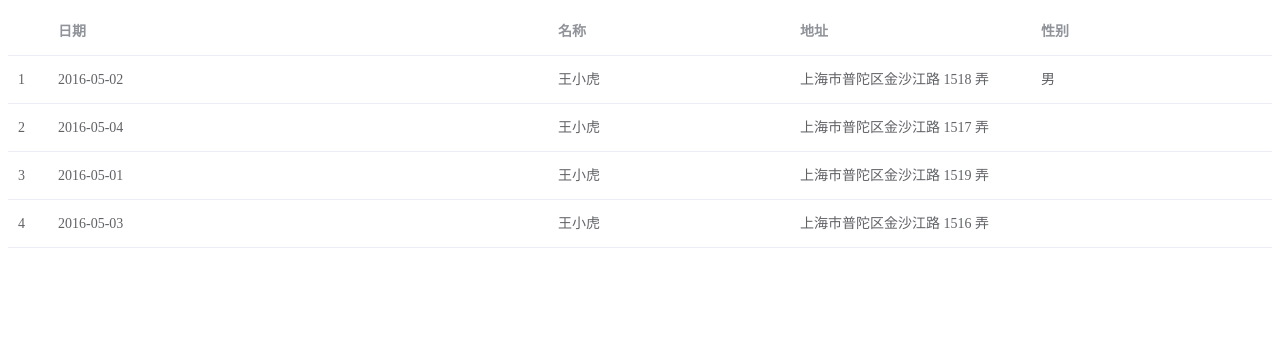
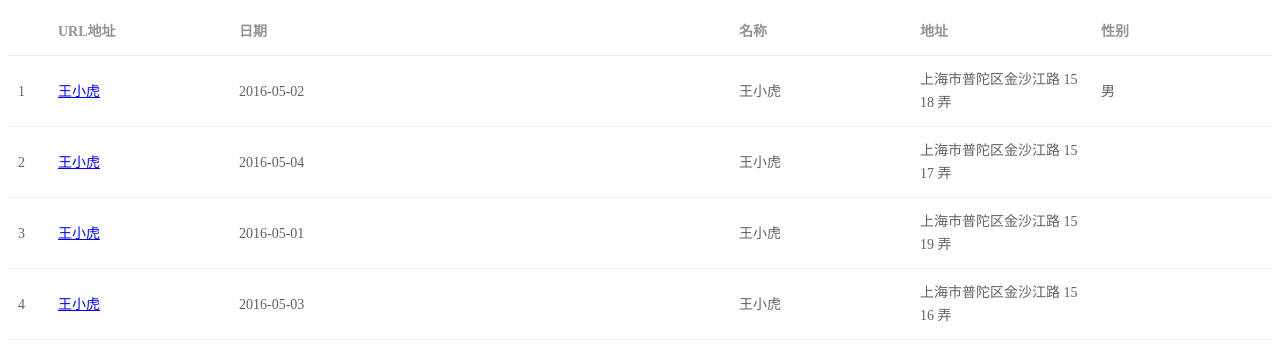
Before and after one commit to isakya/components-vue2, a Vue app: page / in a window 1280 px wide. Shown: the top 360 px of the page. Built offline with nearby package versions, Linux system fonts and the light colour scheme.

Commit message:
自定义渲染文本

```diff
--- a/src/components/table/index.vue
+++ b/src/components/table/index.vue
@@ -15,14 +15,28 @@
       width="40"
     >
     </el-table-column>
+    <template v-for="item in column">
       <el-table-column
-      v-for="item in column"
+        v-if="item.type === 'function'"
+        :key="item.prop"
+        :prop="item.prop"
+        :label="item.label"
+        :width="item.width"
+      >
+        <template slot-scope="scope">
+          <div v-html="item.callback && item.callback(scope.row)"></div>
+        </template>
+      </el-table-column>
+      <el-table-column
+        v-else
         :key="item.prop"
         :prop="item.prop"
         :label="item.label"
         :width="item.width"
       >
       </el-table-column>
+    </template>
+
   </el-table>
 </template>
 
--- a/src/views/Home.vue
+++ b/src/views/Home.vue
@@ -17,6 +17,15 @@ export default {
   data() {
     return {
       column: [
+        {
+          type: 'function',
+          label: 'URL地址',
+          prop: 'data',
+          callback: (data) => {
+            console.log(data)
+            return `<a href="http://www.baidu.com">${data.name}</a>`
+          }
+        },
         { label: '日期', prop: 'date', width: 500 },
         { label: '名称', prop: 'name' },
         { label: '地址', prop: 'address' },
```
Lines whose indentation alone changed are shown as unchanged.
